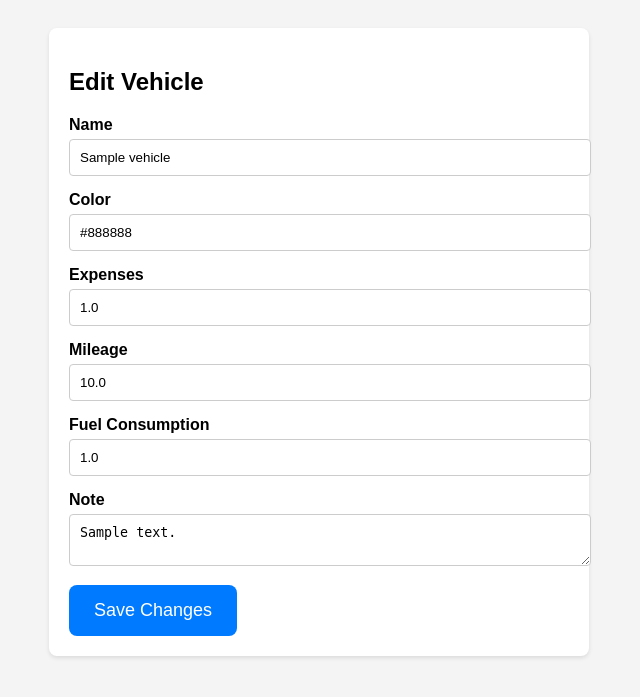
After one commit to Samolet0489/CarManager, a Flask app: page /edit_vehicle/1 in a window 1280 px wide. The commit adds this page. Shown: the top 697 px of the page, without its empty margins (321-961 px from the left). Run offline with Flask 3, Linux system fonts and the light colour scheme; tables that the repository leaves empty hold one stand-in row (values such as "Sample post").

Commit message:
Added Edit for the vehicles and I am thinking if I need users or not (I dont really want them and I have not said that there will be any)

```diff
--- a/src/app.py
+++ b/src/app.py
@@ -25,7 +25,7 @@ def create_app():
 
     # Define a route to render the vehicles.html template
     @app.route('/vehicles')
-    def index():
+    def index(): # load the default page for seeing our vehicles
         vehicles = Vehicle.get_vehicles()
         return render_template("vehicles.html", vehicles=vehicles) # Pass vehicles to the template
 
@@ -39,7 +39,7 @@ def create_app():
             return jsonify({'error': 'Vehicle not found'}), 404
 
     @app.route('/add')
-    def index2():
+    def index2(): # load the page for adding vehicles
         return render_template("create_vehicle.html")
 
     @app.route('/save-vehicle', methods=['POST'])
@@ -73,5 +73,22 @@ def create_app():
         finally:
             db.session.commit()
 
+    @app.route('/edit_vehicle/<int:vehicle_id>', methods=['GET', 'POST'])
+    def edit_vehicle(vehicle_id):
+        vehicle = Vehicle.query.get(vehicle_id)
+        if request.method == 'POST':
+            data = request.form
+            vehicle.edit_vehicle(
+                name=data.get("name"),
+                color=data.get("color"),
+                expenses=data.get("expenses"),
+                mileage=data.get("mileage"),
+                fuel_consumption=data.get("fuel_consumption"),
+                note=data.get("note")
+            )
+            return redirect(url_for('vehicle_info', vehicle_name=vehicle.name))
+        return render_template("edit_vehicle.html", vehicle=vehicle)
+
+
 
     return app
--- /dev/null
+++ b/src/templates/edit_vehicle.html
@@ -0,0 +1,91 @@
+<!DOCTYPE html>
+<html lang="en">
+<head>
+    <meta charset="UTF-8">
+    <meta name="viewport" content="width=device-width, initial-scale=1.0">
+    <title>Edit Vehicle</title>
+    <style>
+        body {
+            font-family: Arial, sans-serif;
+            background-color: #f4f4f4;
+            padding: 20px;
+        }
+
+        .form-container {
+            background-color: #fff;
+            border-radius: 8px;
+            box-shadow: 0 2px 4px rgba(0, 0, 0, 0.1);
+            padding: 20px;
+            max-width: 500px;
+            margin: auto;
+        }
+
+        .form-group {
+            margin-bottom: 15px;
+        }
+
+        .form-group label {
+            display: block;
+            font-weight: bold;
+            margin-bottom: 5px;
+        }
+
+        .form-group input, .form-group textarea {
+            width: 100%;
+            padding: 10px;
+            border: 1px solid #ccc;
+            border-radius: 4px;
+        }
+
+        .form-group textarea {
+            resize: vertical;
+        }
+
+        .btn {
+            background-color: #007bff;
+            color: #fff;
+            border: none;
+            border-radius: 8px;
+            padding: 15px 25px;
+            font-size: 18px;
+            cursor: pointer;
+        }
+
+        .btn:hover {
+            background-color: #0056b3;
+        }
+    </style>
+</head>
+<body>
+    <div class="form-container">
+        <h2>Edit Vehicle</h2>
+        <form method="POST">
+            <div class="form-group">
+                <label for="name">Name</label>
+                <input type="text" id="name" name="name" value="{{ vehicle.name }}" required>
+            </div>
+            <div class="form-group">
+                <label for="color">Color</label>
+                <input type="text" id="color" name="color" value="{{ vehicle.color }}" required>
+            </div>
+            <div class="form-group">
+                <label for="expenses">Expenses</label>
+                <input type="number" id="expenses" name="expenses" value="{{ vehicle.expenses }}">
+            </div>
+            <div class="form-group">
+                <label for="mileage">Mileage</label>
+                <input type="number" id="mileage" name="mileage" value="{{ vehicle.mileage }}" required>
+            </div>
+            <div class="form-group">
+                <label for="fuel_consumption">Fuel Consumption</label>
+                <input type="number" step="0.01" id="fuel_consumption" name="fuel_consumption" value="{{ vehicle.fuel_consumption }}">
+            </div>
+            <div class="form-group">
+                <label for="note">Note</label>
+                <textarea id="note" name="note">{{ vehicle.note }}</textarea>
+            </div>
+            <button type="submit" class="btn">Save Changes</button>
+        </form>
+    </div>
+</body>
+</html>
--- a/src/templates/vehicles.html
+++ b/src/templates/vehicles.html
@@ -60,7 +60,7 @@
         }
 
         // Fetch JSON data from backend
-        fetch('../static/get_vehicles.json')
+        fetch('../static/generated/get_vehicles.json')
             .then(response => response.json())
             .then(data => {
                 // Iterate through each vehicle in the data array
```
Also changed, not shown: TODO.txt (+10 -5 lines), src/api/vehicleG.py (+34 -0 lines), src/model/user.py (+14 -0 lines), src/model/vehicle.py (+17 -0 lines), src/static/generated/create_vehicle.json (+6 -6 lines), src/static/generated/get_vehicles.json (+29 -11 lines), src/templates/vehicle_info.html (+18 -7 lines).
